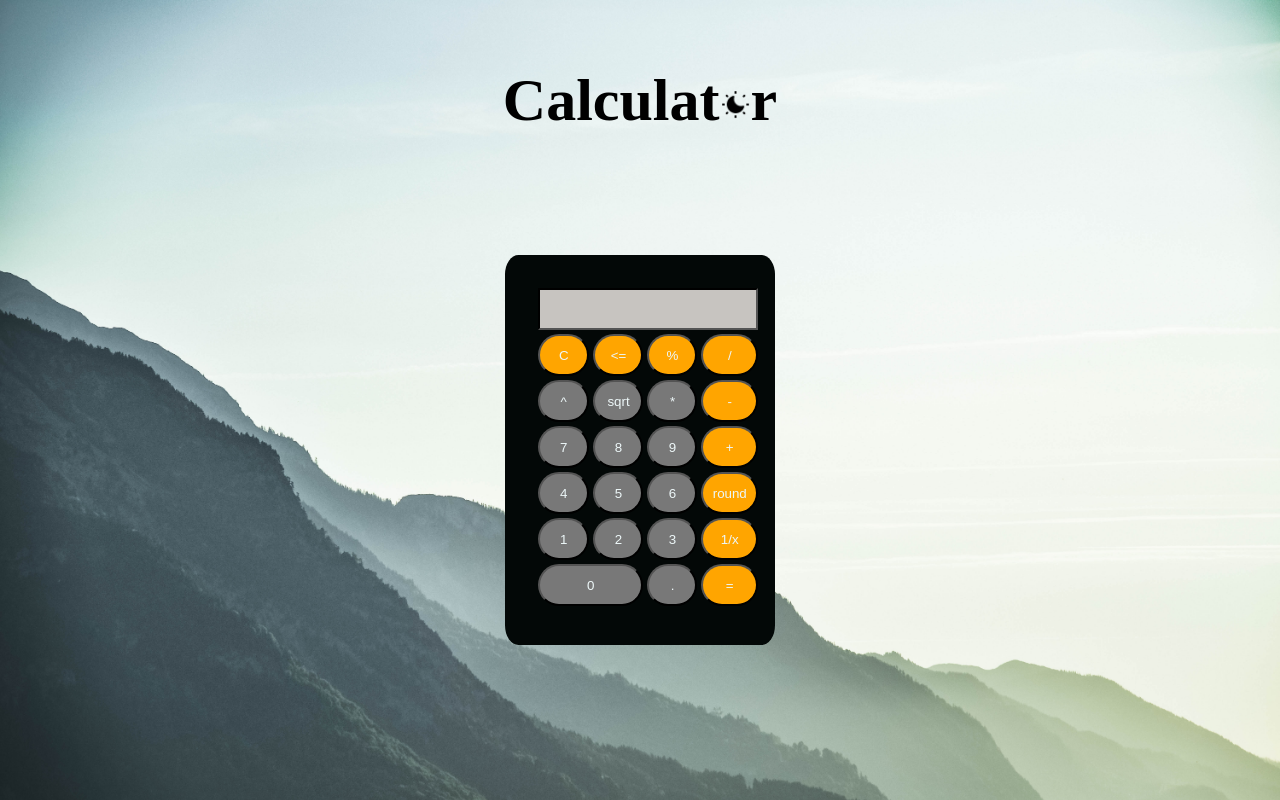
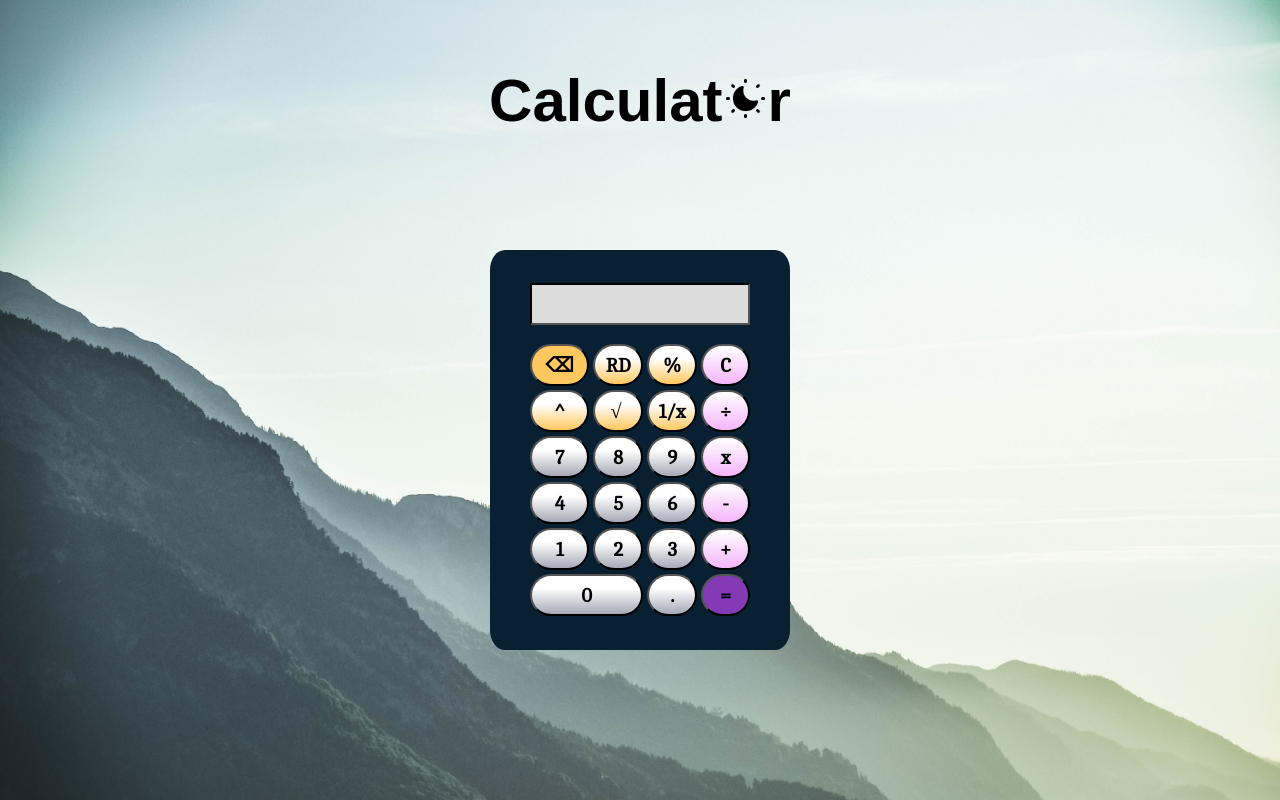
Before and after one commit to Git-For-Geeks/Calculator, a plain HTML site: page index.html in a window 1280 px wide. Drawn offline with Linux system fonts and the light colour scheme; a web font is replaced by a local one.

Commit message:
Calculator

```diff
--- a/index.html
+++ b/index.html
@@ -4,12 +4,18 @@
     <title>Calculator</title>
     <link rel="preload" href="./img-light.jpg" as="image">
     <link rel="stylesheet" type="text/css" href="./style/style.css">
+    <!-- Font Links -->
+    <link rel="preconnect" href="https://fonts.googleapis.com">
+    <link rel="preconnect" href="https://fonts.gstatic.com" crossorigin>
+    <link href="https://fonts.googleapis.com/css2?family=Caladea&display=swap" rel="stylesheet">
+    <link rel="preconnect" href="https://fonts.gstatic.com" crossorigin>
+    <link href="https://fonts.googleapis.com/css2?family=Farro:wght@300&display=swap" rel="stylesheet">
 </head>
 
 
 <body>
     <br>
-    <h1 style="font-size: 60px;">
+    <h1 style="font-size: 60px;font-family: 'Farro', sans-serif;">
         <center>Calculat<img src="./dark.png" id="icon">r</center>
     </h1>
     <div class="box">
@@ -21,48 +27,68 @@
                 </tr>
 
                 <tr>
-                    <td><input class="end" type="button" value="C" onclick="clearScreen()"
-                            style="padding-left:16px;padding-right:16px"></td>
-                    <td><input class="end" type="button" value="<=" onclick="returnback()"
-                            style="padding-left:12px;padding-right:12px"></td>
-                    <td><input class="end" type="button" value="%" onclick="textview('%')"></td>
-                    <td><input class="endl" type="button" value="/" onclick="textview('/')"></td>
+
+                    <td><input class="endf" type="button" value="⌫" onclick="returnback()"
+                            style="padding-left:12px;padding-right:12px;"></td>
+                    <td><input class="endl" type="button" value="RD" onclick="round()"></td>
+
+                    <td><input class="endl" type="button" value="%" onclick="textview('%')">
+                    </td>
+
+                    <td><input class="endlp" type="button" value="C" onclick="clearScreen()"
+                            style="padding-left:16px;padding-right:16px;"></td>
                 </tr>
 
                 <tr>
-                    <td><input class="endb" type="button" value="^" onclick="textview('^')"></td>
-                    <td><input class="endb" type="button" value="sqrt" onclick="sqrt()"></td>
-                    <td><input class="endb" type="button" value="*" onclick="textview('*')"></td>
-                    <td><input class="endl" type="button" value="-" onclick="textview('-')"></td>
+                    <td><input class="endl" type="button" value="^" onclick="textview('^')">
+                    </td>
+                    <td><input class="endl" type="button" value="√ " onclick="sqrt()"></td>
+
+                    <td><input class="endl" type="button" value="1/x" onclick="reciprocal()">
+                    </td>
+                    <td><input class="endlp" type="button" value="÷" onclick="textview('/')">
+                    </td>
+
                 </tr>
 
                 <tr>
 
-                    <td><input class="endb" type="button" value="7" onclick="textview('7')"></td>
+                    <td><input class="endb" type="button" value="7" onclick="textview('7')">
+                    </td>
                     <td class="buts"><input class="endb" type="button" value="8" onclick="textview('8')"></td>
-                    <td><input class="endb" type="button" value="9" onclick="textview('9')"></td>
-                    <td><input class="endl" type="button" value="+" onclick="textview('+')"></td>
+                    <td><input class="endb" type="button" value="9" onclick="textview('9')">
+                    </td>
+                    <td><input class="endlp" type="button" value="x" onclick="textview('*')">
+                    </td>
+
                 </tr>
 
                 <tr>
                     <td><input class="endb" type="button" value="4" onclick="textview('4')"></td>
                     <td><input class="endb" type="button" value="5" onclick="textview('5')"></td>
                     <td class="buts"><input class="endb" type="button" value="6" onclick="textview('6')"></td>
-                    <td><input class="endl" type="button" value="round" onclick="round()"></td>
+                    <td><input class="endlp" type="button" value="-" onclick="textview('-')" style="font-size:1.25rem;">
+                    </td>
                 </tr>
 
                 <tr>
-                    <td><input class="endb" type="button" value="1" onclick="textview('1')"></td>
-                    <td><input class="endb" type="button" value="2" onclick="textview('2')"></td>
-                    <td><input class="endb" type="button" value="3" onclick="textview('3')"></td>
-                    <td><input class="endl" type="button" value="1/x" onclick="reciprocal()"></td>
+                    <td><input class="endb" type="button" value="1" onclick="textview('1')">
+                    </td>
+                    <td><input class="endb" type="button" value="2" onclick="textview('2')">
+                    </td>
+                    <td><input class="endb" type="button" value="3" onclick="textview('3')">
+                    </td>
+                    <td><input class="endlp" type="button" value="+" onclick="textview('+')">
+                    </td>
                 </tr>
 
                 <tr>
 
                     <td colspan="2"><input class="endb" type="button" value="0" onclick="textview('0')"></td>
-                    <td><input class="endb" type="button" value="." onclick="textview('.')"></td>
-                    <td><input class="endl" type="button" value="=" onclick="calculate()"></td>
+                    <td><input class="endb" type="button" value="." onclick="textview('.')">
+                    </td>
+                    <td><input class="endp" type="button" value="=" onclick="calculate()">
+                    </td>
                 </tr>
             </table>
         </center>
--- a/style.css
+++ b/style.css
@@ -26,7 +26,7 @@
 
     body{
         background-image: url("img.jpg");
-background-size: cover;
+        background-size: cover;
     }
 
     .display {
@@ -42,12 +42,15 @@ background-size: cover;
 
     .endl{
         background-color: orange;
+
     }
 
     .endb{
         background-color: rgb(120,120,120);
+
     }
 
     .end{
         background-color: rgb(255,165,0);
+
     }
--- a/style/style.css
+++ b/style/style.css
@@ -1,12 +1,12 @@
 .box {
-    width: 210px;
-    height: 330px;
+    width: 240px;
+    height: 340px;
     padding: 30px;
     margin: 50px auto;
     border: 10px;
     text-align: center;
     border-radius: 5%;
-    background-color: #030807;
+    background-color: #082032;
     position: absolute;
     top: 50%;
     left: 50%;
@@ -19,9 +19,12 @@ input[type="button"] {
     width: 48px;
     height: 42px;
     border-radius: 50px;
-    color: rgb(237, 247, 248);
+    color: black;
     border-color: black;
     width: 100%;
+    font-size: 1.25rem;
+    font-family: 'Caladea', serif;
+    font-weight: bold;
 }
 
 center {
@@ -44,7 +47,7 @@ body {
 }
 
 #icon {
-    height: 31px;
+    height: 45px;
     cursor: pointer;
 }
 
@@ -52,23 +55,35 @@ body {
 
 .display {
     height: 42px;
-    background-color: rgb(199, 196, 192);
+    background-color: gainsboro;
     border-color: black;
     width: 220px;
+    margin-bottom: 15px;
 }
 
 .buts {
     width: 50px;
 }
 
-.endl {
-    background-color: orange;
+.endf {
+    background-color: #ffc75f;
+}
+.endl{
+    background: rgb(255,199,95);
+    background: linear-gradient(0deg, rgba(255,199,95,1) 0%, rgba(255,255,255,1) 68%);
 }
 
 .endb {
-    background-color: rgb(120, 120, 120);
+    background: rgb(166,169,182);
+background: linear-gradient(0deg, rgba(166,169,182,1) 0%, rgba(255,255,255,1) 68%);
 }
 
 .end {
     background-color: rgb(255, 165, 0);
 }
+.endp{
+    background-color: #833ab4;
+}
+.endlp{
+    background: rgb(131,58,180);
+background: linear-gradient(0deg, rgba(131,58,180,1) 0%, rgba(245,181,252,1) 0%, rgba(255,255,255,1) 100%);
```
